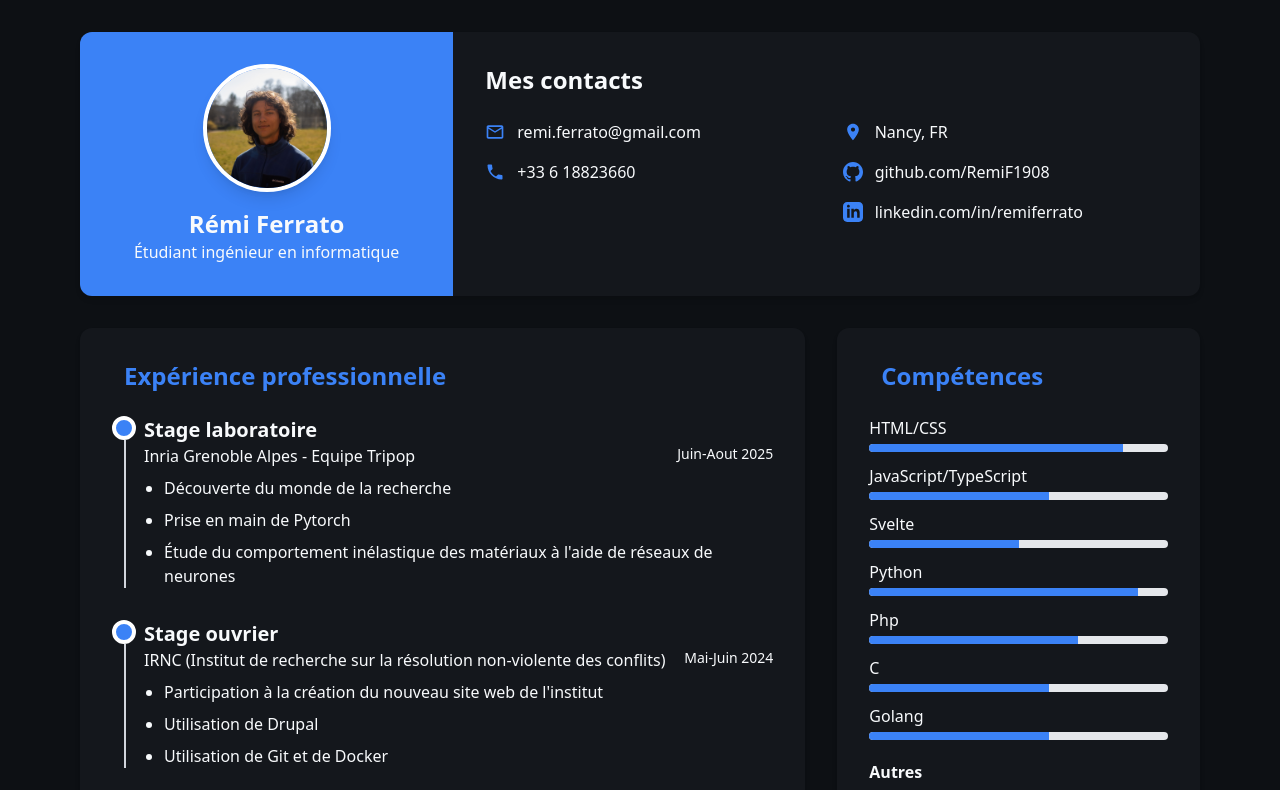
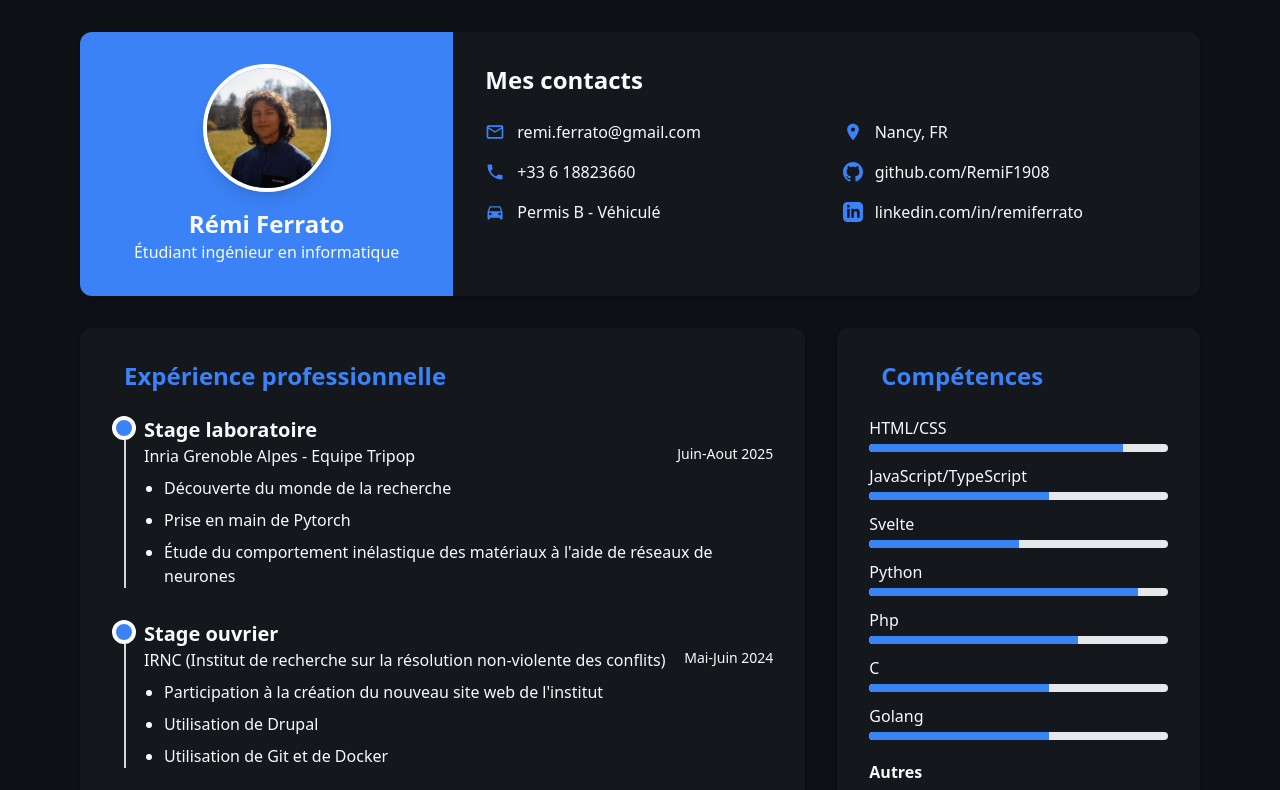
Before and after one commit to RemiF1908/cv, a SvelteKit app: page / in a window 1280 px wide. Shown: the top 790 px of the page. Built offline with nearby package versions, Linux system fonts and the light colour scheme; no server answers.

Commit message:
feat: add ccdl

```diff
--- a/src/components/Header.svelte
+++ b/src/components/Header.svelte
@@ -52,6 +52,15 @@
                   {profile.contact.phone}
                 </a>
               </div>
+
+                <div class="flex items-center">
+                <svg class="w-5 h-5 mr-3 text-primary" fill="currentColor" viewBox="0 0 24 24">
+                  <path d="M18.92 6.01C18.72 5.42 18.16 5 17.5 5h-11c-.66 0-1.21.42-1.42 1.01L3 12v8c0 .55.45 1 1 1h1c.55 0 1-.45 1-1v-1h12v1c0 .55.45 1 1 1h1c.55 0 1-.45 1-1v-8l-2.08-5.99zM6.5 16c-.83 0-1.5-.67-1.5-1.5S5.67 13 6.5 13s1.5.67 1.5 1.5S7.33 16 6.5 16zm11 0c-.83 0-1.5-.67-1.5-1.5s.67-1.5 1.5-1.5 1.5.67 1.5 1.5-.67 1.5-1.5 1.5zM5 11l1.5-4.5h11L19 11H5z"/>
+                </svg>
+                <p  class="text-light hover:text-primary transition-colors">
+                  Permis B - Véhiculé
+                </p>
+              </div>
             </div>
 
             <div class="flex-1 space-y-4">
```
